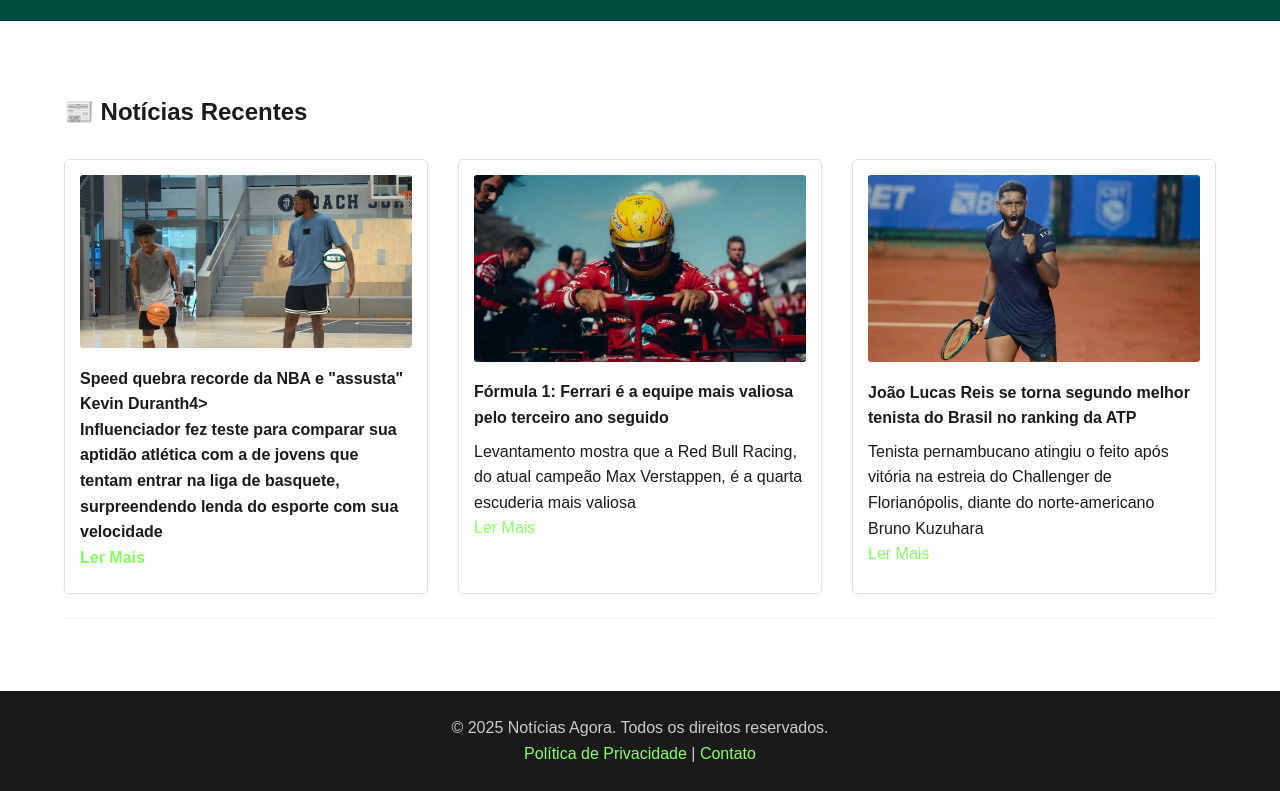
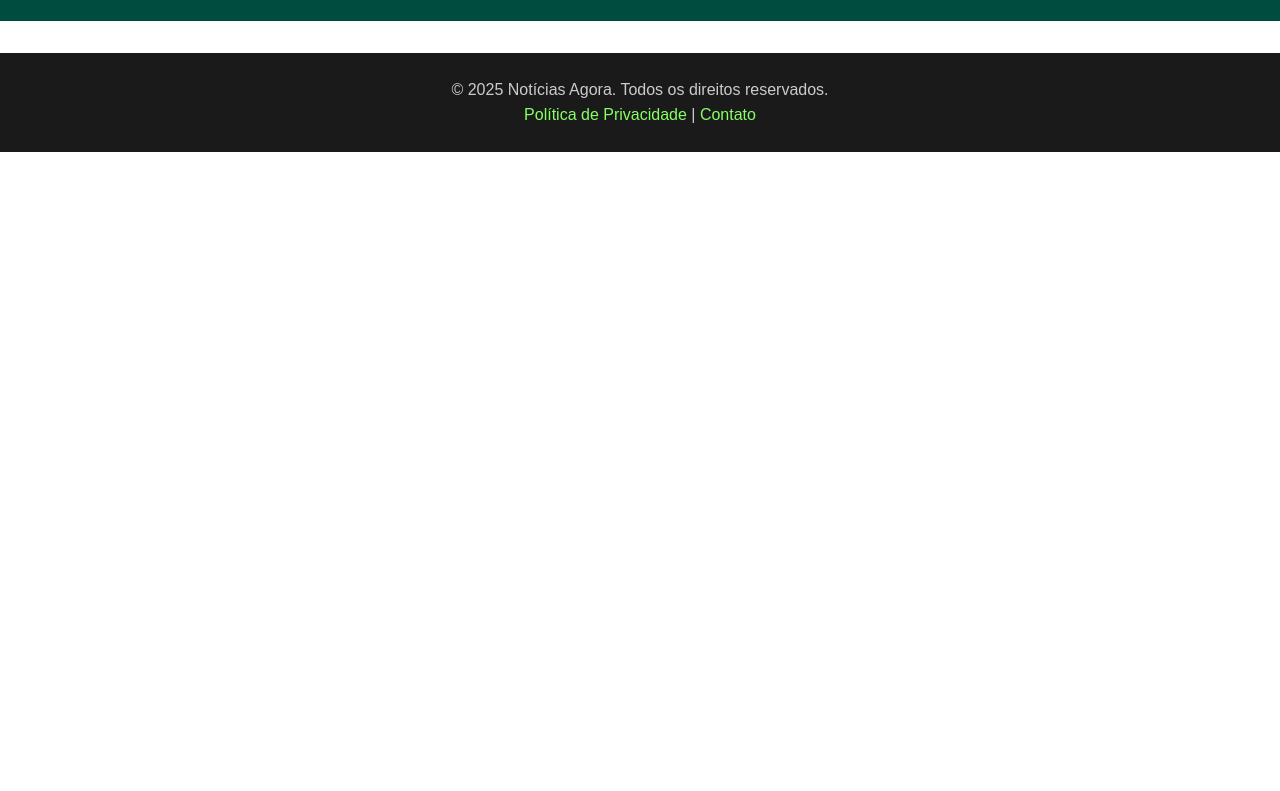
Before and after one commit to Airam-D/Portal-de-Not-cias-Interativo, a plain HTML site: page noticia.html in a window 1280 px wide. Shown: the part 75-866 px from the top of the page. After the commit the page ends 800 px from the top, so only its background shows below. Drawn offline with Linux system fonts and the light colour scheme.

Commit message:
cards noticias

```diff
--- a/noticia.html
+++ b/noticia.html
@@ -29,33 +29,6 @@
         </ul>
       </nav>
     </header>
-    <main>
-      <section id="ultimas">
-        <h2>📰 Notícias Recentes</h2>
-        <div class="feed-noticias">
-          <article class="noticia-recente">
-            <img src="img/noticia1.png" alt="Imagem Notícia 1" />
-            <h4>Speed quebra recorde da NBA e "assusta" Kevin Duranth4>
-            <p>Influenciador fez teste para comparar sua aptidão atlética com a de jovens que tentam entrar na liga de basquete, surpreendendo lenda do esporte com sua velocidade</p>
-            <a href="noticia.html">Ler Mais</a>
-          </article>
-
-          <article class="noticia-recente">
-            <img src="img/noticia2.png" alt="Imagem Notícia 2" />
-            <h4>Fórmula 1: Ferrari é a equipe mais valiosa pelo terceiro ano seguido</h4>
-            <p>Levantamento mostra que a Red Bull Racing, do atual campeão Max Verstappen, é a quarta escuderia mais valiosa</p>
-            <a href="noticia.html">Ler Mais</a>
-          </article>
-
-          <article class="noticia-recente">
-            <img src="img/noticia3.png" alt="Imagem Notícia 3" />
-            <h4>João Lucas Reis se torna segundo melhor tenista do Brasil no ranking da ATP</h4>
-            <p>Tenista pernambucano atingiu o feito após vitória na estreia do Challenger de Florianópolis, diante do norte-americano Bruno Kuzuhara</p>
-            <a href="noticia.html">Ler Mais</a>
-          </article>
-        </div>
-      </main>
-    </section>
     <footer>
       <p>&copy; 2025 Notícias Agora. Todos os direitos reservados.</p>
       <nav>
```
Also changed, not shown: index.html (+18 -0 lines), img/noticia.png (added).
